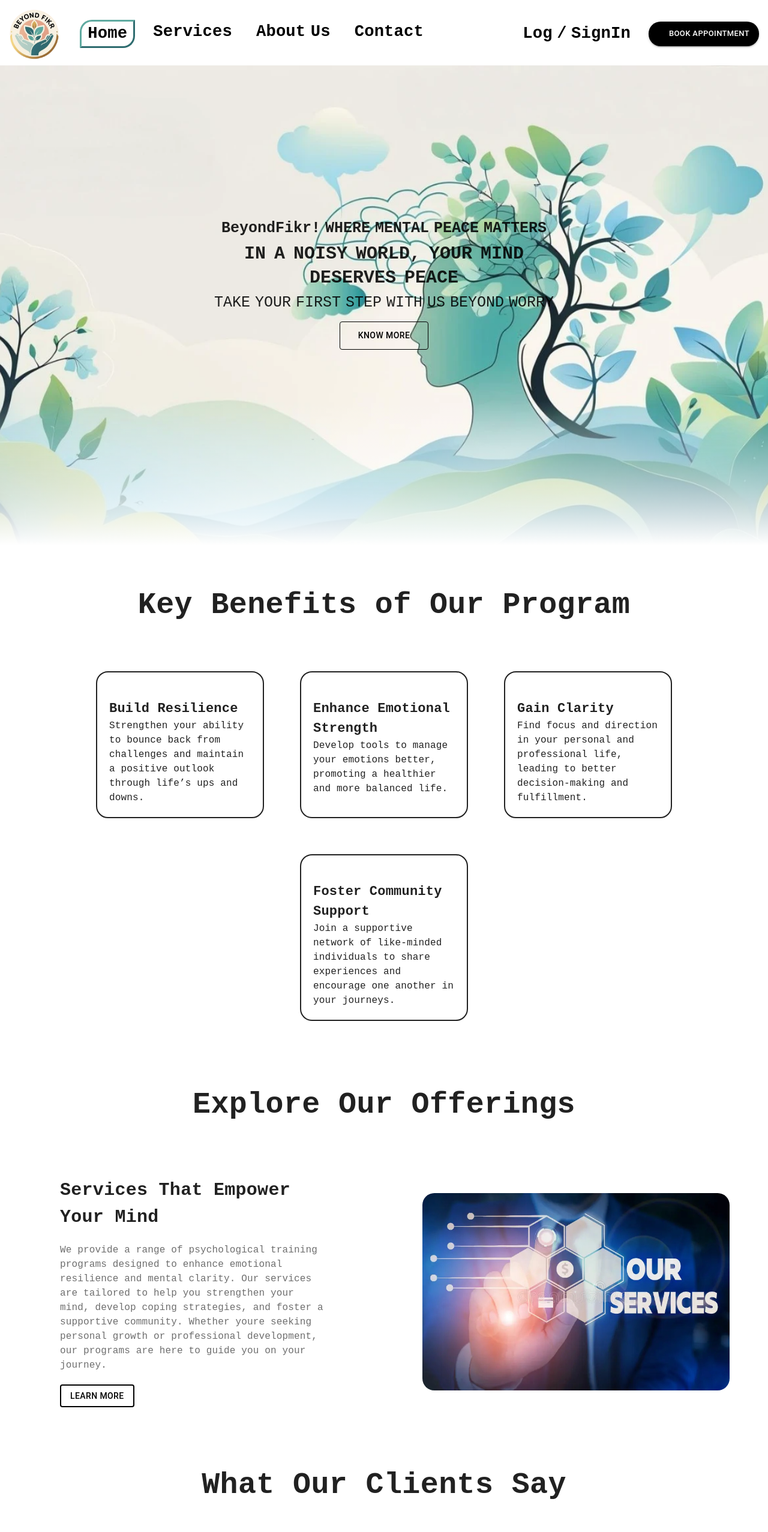
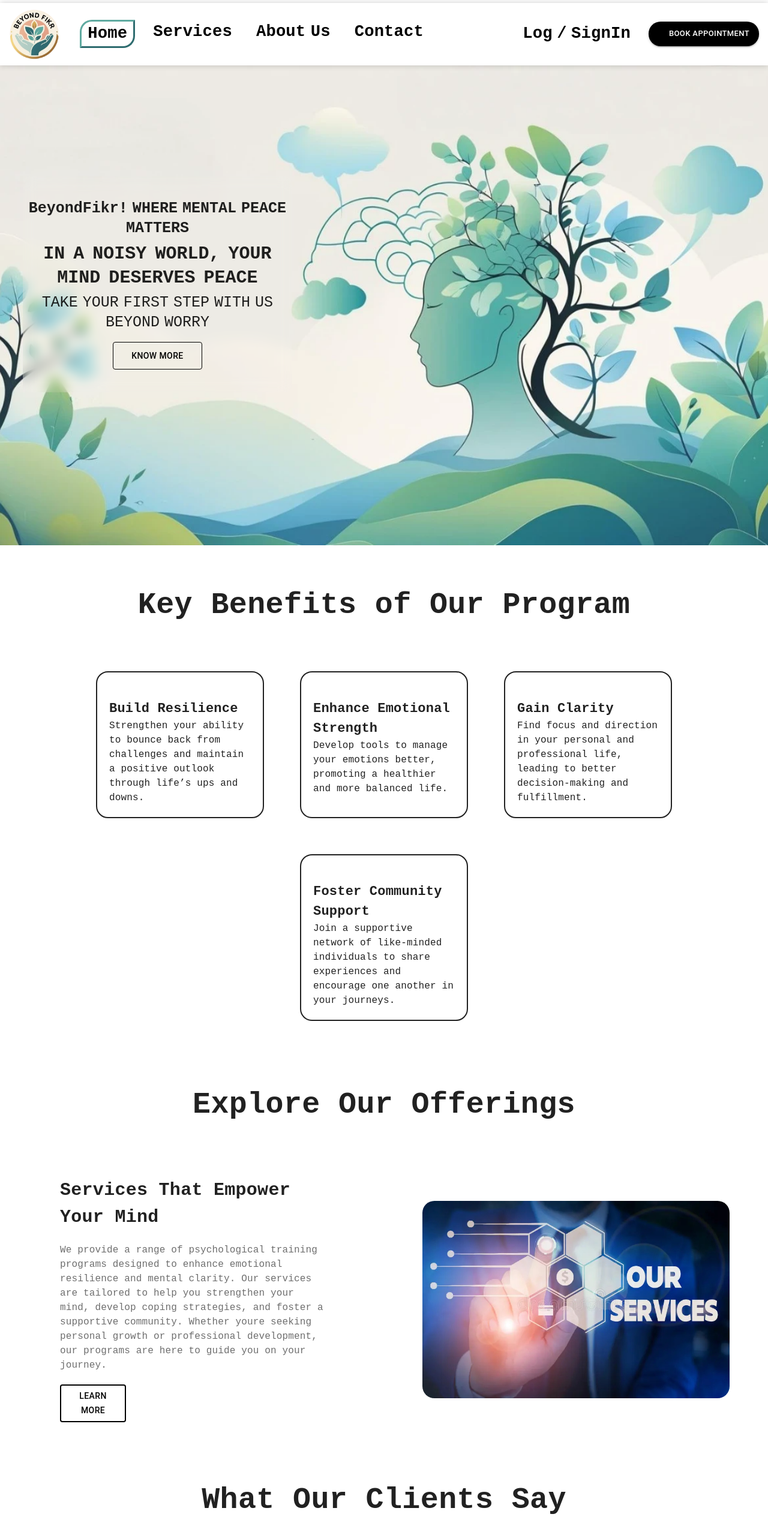
Before and after one commit to Razaumar3124/BeyondFikr, a React (Vite) app: page / in a window 1280 px wide. Shown: the top 2554 px of the page at 60% size. Built offline with nearby package versions, Linux system fonts and the light colour scheme; no server answers; some icons are missing.

Commit message:
neccessary changes are made and some are still remianing

```diff
--- a/src/Components/Footer/Footer.jsx
+++ b/src/Components/Footer/Footer.jsx
@@ -54,7 +54,11 @@
   ]
 
   return (
-    <Box sx={{bgcolor: "white",marginTop: {xs: "30px",md: "0px"}}}>
+    <Box sx={{
+      bgcolor: "white",
+      marginTop: {xs: "30px",md: "0px"},
+      boxShadow: "0px 0px 10px 0px rgba(0, 0, 0, 0.2)"
+    }}>
       <Box
       sx={{padding: {xs: "20px",md: "40px"},display: "flex",flexWrap: "wrap",justifyContent: {xs: "center",md: "space-evenly"},gap: {xs: "30px",md: "150px"}}}
       >
--- a/src/Components/Navbar/Navbar.jsx
+++ b/src/Components/Navbar/Navbar.jsx
@@ -39,7 +39,17 @@
 
   return (
       <Box
-        sx={{bgcolor: "white",padding: "10px 15px",position: "sticky",top: "0px",zIndex: "3",display: "flex",justifyContent: "space-between",alignItems: "center"}}
+        sx={{
+          bgcolor: "white",
+          padding: "10px 15px",
+          position: "sticky",
+          top: "0px",
+          zIndex: "3",
+          display: "flex",
+          justifyContent: "space-between",
+          alignItems: "center",
+          boxShadow: "0px 0px 10px 0px rgba(0, 0, 0, 0.2)"
+        }}
       >
         <Box
           sx={{display: "flex",gap: {lg: "4%"},alignItems: "center"}}
--- a/src/Pages/HomePage/HomeSec1.jsx
+++ b/src/Pages/HomePage/HomeSec1.jsx
@@ -10,20 +10,21 @@
     <Box
     sx={{
     height: {xs: "90vh",md: "100vh"},
-    backgroundImage: `linear-gradient(to bottom, rgba(255,255,255,0) 0%, rgba(255,255,255,0) 70%, rgba(255,255,255,1) 100%), url(${heroImg})`,
+    backgroundImage: `url(${heroImg})`,
     backgroundRepeat: "no-repeat",
     backgroundPosition: "center",
     backgroundSize: "cover",
     display: "flex",
-    justifyContent: "center",
+    justifyContent: {xs: "center",md: "left"},
     alignItems: "center",
     }}
     >
         <Box
         sx={{
-          width: {xs: "80%",md: "45%"},
-          height: {xs: "45%",md: "30%"},
+          width: {xs: "80%",md: "35%"},
+          height: {xs: "50%",md: "45%"},
           marginBottom: "70px",
+          ml: "3%",
           borderRadius: "10px",
           display: "flex",
           flexDirection: "column",
@@ -31,6 +32,10 @@
           justifyContent: "center",
           gap: {xs: "10px",md: "5px"},
           wordSpacing: "-7px",
+          backgroundColor: "rgba(255, 255, 255, 0.05)", // Slightly increased opacity for visibility
+          backdropFilter: "blur(10px)", // Keep strong background blur
+          WebkitBackdropFilter: "blur(10px)", // Cross-browser compatibility
+          boxShadow: "0 0 60px 25px rgba(255, 255, 255, 0.05)", // White glow for outward blur
         }}
         >
             <Typography
--- a/src/Pages/HomePage/HomeSec3.jsx
+++ b/src/Pages/HomePage/HomeSec3.jsx
@@ -78,16 +78,19 @@
                 >
                     We provide a range of psychological training programs designed to enhance emotional resilience and mental clarity. Our services are tailored to help you strengthen your mind, develop coping strategies, and foster a supportive community. Whether youre seeking personal growth or professional development, our programs are here to guide you on your journey.
                 </Typography>
-                <NavLink
-                to="/services"
-                >
+
                     <Button
                     variant='outlined'
-                    sx={{border: "2px solid black",color: "black"}}
+                    sx={{border: "2px solid black",color: "black",width: {xs: "40%",md: "25%"}}}
                     >
-                        Learn More
+                        <NavLink
+                        to="/services"
+                        style={{color: "black",textDecorationLine: "none"}}
+                        >
+                            Learn More
+                        </NavLink>
+
                     </Button>
-                </NavLink>
             </Box>
             <Box
             sx={{width: {xs: "100%",md: "50%"},display: "flex",justifyContent: "center",alignItems: "center"}}
--- a/src/Pages/HomePage/HomeSec5.jsx
+++ b/src/Pages/HomePage/HomeSec5.jsx
@@ -120,10 +120,7 @@
                     sx={{
                         color: "blue",
                         padding: "7px 0",
-                        borderLeft: "none",
-                        borderRight: "none",
                         borderTop: "1px solid blue",
-                        borderBottom: "1px solid blue",
                         boxShadow: "none",
                         borderRadius: 0,
                         "&:before": {display: "none"}}}
--- a/src/Pages/PrivacyPolicy.jsx
+++ b/src/Pages/PrivacyPolicy.jsx
@@ -12,7 +12,7 @@
     const sections = [
       {
         heading: '1. Information We Collect',
-        content: 'We may collect the following types of information: \n- **Personal Information**: Name, email address, phone number (only if you provide it via contact forms or messages). \n- **Usage Data**: Data about how you interact with our page (likes, comments, shares, time spent, etc.). \n- **Cookies and Analytics**: If you visit our website, we may collect cookies and analytics data to improve our services.',
+        content: 'We may collect the following types of information: \n- Personal Information: Name, email address, phone number (only if you provide it via contact forms or messages). \n- Usage Data: Data about how you interact with our page (likes, comments, shares, time spent, etc.). \n- Cookies and Analytics: If you visit our website, we may collect cookies and analytics data to improve our services.',
       },
       {
         heading: '2. How We Use Your Information',
```
